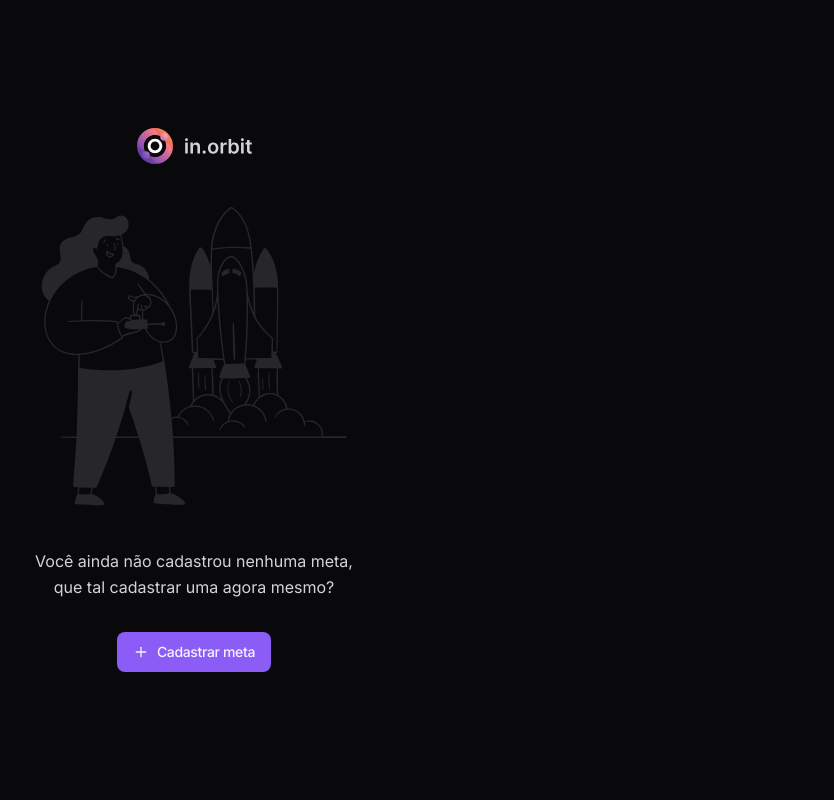
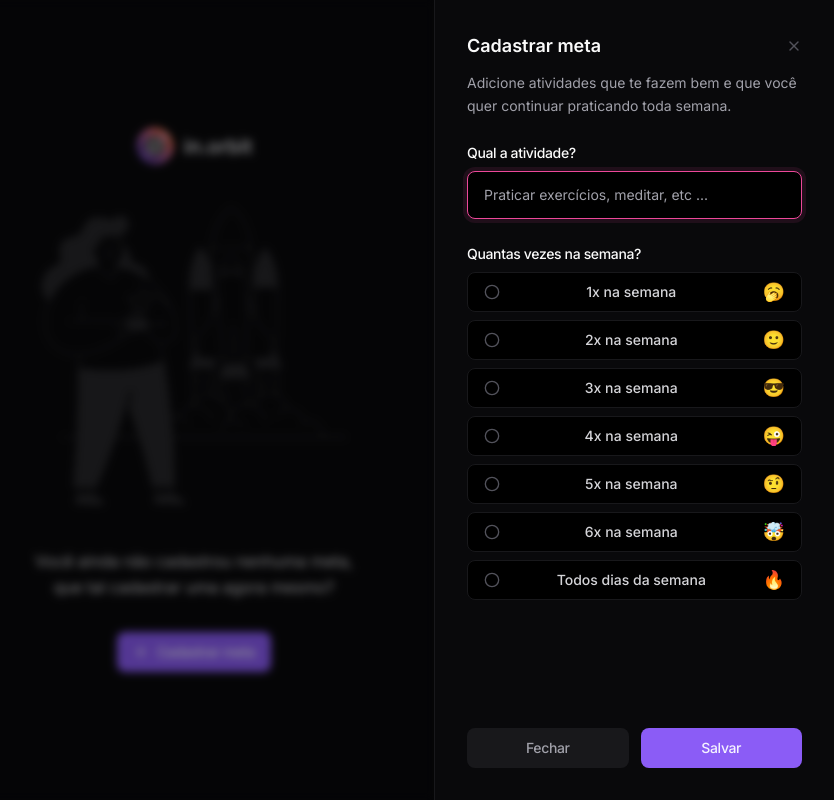
Before and after one commit to PabloXT14/nlw-pocket-js-in-orbit, a React (Vite) app in the folder web/: page / in a window 1280 px wide. Both pictures are taken after a click on the button "Cadastrar meta". Shown: the whole page, without its empty margins (446-1280 px from the left). Built offline with nearby package versions, Linux system fonts and the light colour scheme.

Commit message:
feat: create style of dialog to create goal

```diff
--- a/web/src/app.tsx
+++ b/web/src/app.tsx
@@ -1,10 +1,36 @@
 import logoInOrbit from './assets/logo-in-orbit.svg'
 import letsStartIllustration from './assets/lets-start-illustration.svg'
-import { Plus } from 'lucide-react'
+import { Plus, X } from 'lucide-react'
 import { Button } from './components/ui/button'
+import {
+  Dialog,
+  DialogClose,
+  DialogContent,
+  DialogDescription,
+  DialogTitle,
+  DialogTrigger,
+} from './components/ui/dialog'
+import { Label } from './components/ui/label'
+import { Input } from './components/ui/input'
+import {
+  RadioGroup,
+  RadioGroupIndicator,
+  RadioGroupItem,
+} from './components/ui/radio-group'
+
+const FREQUENCY_OPTIONS = [
+  { value: '1', label: '1x na semana', icon: '🥱' },
+  { value: '2', label: '2x na semana', icon: '🙂' },
+  { value: '3', label: '3x na semana', icon: '😎' },
+  { value: '4', label: '4x na semana', icon: '😜' },
+  { value: '5', label: '5x na semana', icon: '🤨' },
+  { value: '6', label: '6x na semana', icon: '🤯' },
+  { value: '7', label: 'Todos dias da semana', icon: '🔥' },
+]
 
 export function App() {
   return (
+    <Dialog>
       <div className="min-h-screen flex flex-col items-center justify-center gap-8">
         <img src={logoInOrbit} alt="logo in orbit" />
         <img src={letsStartIllustration} alt="lets start illustration" />
@@ -14,10 +40,76 @@
           mesmo?
         </p>
 
+        <DialogTrigger asChild>
           <Button>
             <Plus className="size-4" />
             Cadastrar meta
           </Button>
+        </DialogTrigger>
       </div>
+
+      <DialogContent>
+        <div className="flex flex-col gap-6 h-full">
+          {/* Description */}
+          <div className="flex flex-col gap-3">
+            <div className="flex items-center justify-between">
+              <DialogTitle>Cadastrar meta</DialogTitle>
+              <DialogClose>
+                <X className="size-4 text-zinc-600" />
+              </DialogClose>
+            </div>
+
+            <DialogDescription>
+              Adicione atividades que te fazem bem e que você quer continuar
+              praticando toda semana.
+            </DialogDescription>
+          </div>
+
+          {/* Form */}
+          <form className="flex flex-1 flex-col justify-between">
+            {/* Top */}
+            <div className="flex flex-col gap-6">
+              {/* Activity Input */}
+              <div className="flex flex-col gap-2">
+                <Label htmlFor="title">Qual a atividade?</Label>
+                <Input
+                  id="title"
+                  autoFocus
+                  placeholder="Praticar exercícios, meditar, etc ..."
+                />
+              </div>
+
+              {/* Frequency Input */}
+              <div className="flex flex-col gap-2">
+                <Label>Quantas vezes na semana?</Label>
+                <RadioGroup>
+                  {FREQUENCY_OPTIONS.map(option => (
+                    <RadioGroupItem key={option.value} value={option.value}>
+                      <RadioGroupIndicator />
+                      <span className="text-zinc-300 text-sm font-medium leading-none">
+                        {option.label}
+                      </span>
+                      <span className="text-lg leading-none">
+                        {option.icon}
+                      </span>
+                    </RadioGroupItem>
+                  ))}
+                </RadioGroup>
+              </div>
+            </div>
+
+            {/* Bottom */}
+            <div className="flex items-center gap-3">
+              <DialogClose asChild>
+                <Button type="button" className="flex-1" variant="secondary">
+                  Fechar
+                </Button>
+              </DialogClose>
+              <Button className="flex-1">Salvar</Button>
+            </div>
+          </form>
+        </div>
+      </DialogContent>
+    </Dialog>
   )
 }
```
Lines whose indentation alone changed are shown as unchanged.
